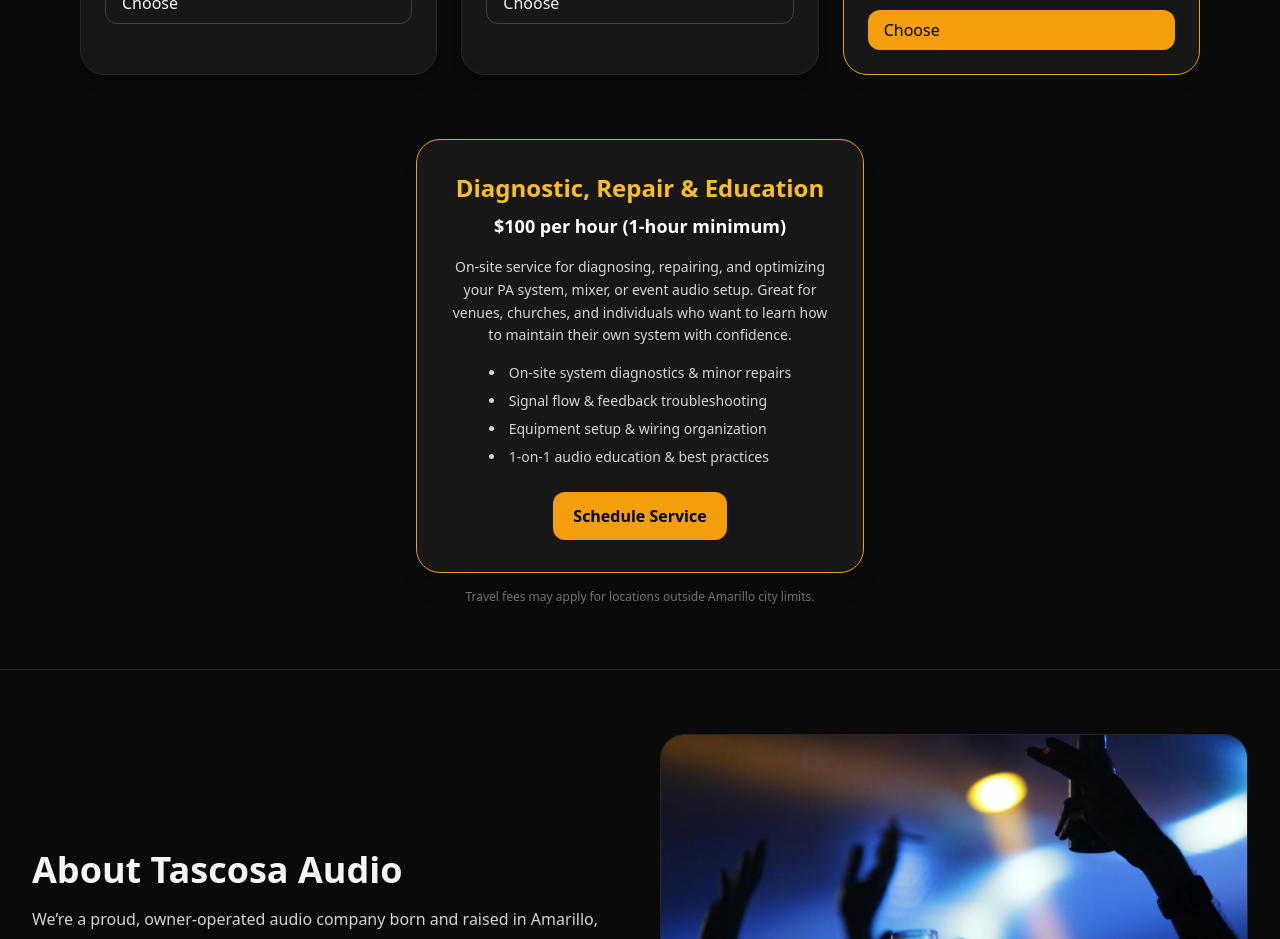
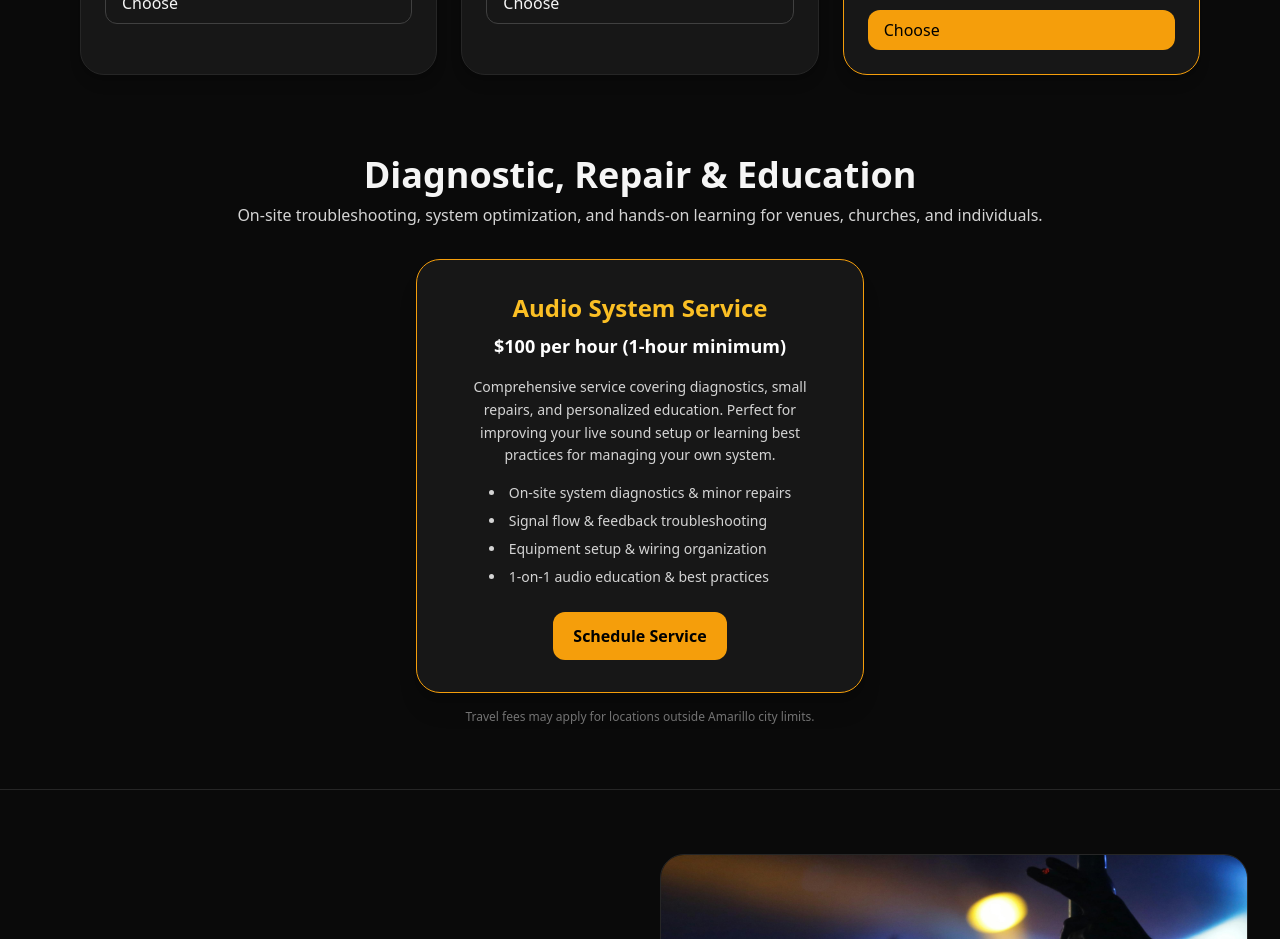
Before and after one commit to dexter806/tascosa.audio, a Next.js app: page / in a window 1280 px wide. Shown: the part 1640-2579 px from the top of the page. Built offline with nearby package versions, Linux system fonts and the light colour scheme.

Commit message:
Update index.js

```diff
--- a/pages/index.js
+++ b/pages/index.js
@@ -155,6 +155,7 @@ export default function Home() {
 
         {/* PRICING */}
 <section id="pricing" className="mx-auto max-w-7xl px-4 sm:px-6 lg:px-8 py-16 border-t border-neutral-800">
+  {/* DJ Services Header */}
   <h2 className="text-3xl md:text-4xl font-bold">DJ Services</h2>
   <p className="mt-2 text-neutral-300">
     Transparent base packages. All packages run until 12:00&nbsp;AM. Per-hour add-on available for the 6-hour package only.
@@ -229,14 +230,22 @@ export default function Home() {
     ))}
   </div>
 
-  {/* Diagnostic, Repair, Education */}
-  <div className="mt-16 flex justify-center">
+  {/* Diagnostic Section Header */}
+  <div className="mt-20 text-center">
+    <h2 className="text-3xl md:text-4xl font-bold">Diagnostic, Repair & Education</h2>
+    <p className="mt-2 text-neutral-300">
+      On-site troubleshooting, system optimization, and hands-on learning for venues, churches, and individuals.
+    </p>
+  </div>
+
+  {/* Diagnostic, Repair, Education Card */}
+  <div className="mt-8 flex justify-center">
     <div className="rounded-3xl border border-amber-500 bg-neutral-900 p-8 shadow-xl max-w-md text-center">
-      <h3 className="text-2xl font-semibold text-amber-400">Diagnostic, Repair & Education</h3>
+      <h3 className="text-2xl font-semibold text-amber-400">Audio System Service</h3>
       <p className="mt-2 text-lg font-bold text-white">$100 per hour (1-hour minimum)</p>
       <p className="mt-4 text-neutral-300 text-sm leading-relaxed">
-        On-site service for diagnosing, repairing, and optimizing your PA system, mixer, or event audio setup.
-        Great for venues, churches, and individuals who want to learn how to maintain their own system with confidence.
+        Comprehensive service covering diagnostics, small repairs, and personalized education. Perfect for improving
+        your live sound setup or learning best practices for managing your own system.
       </p>
       <ul className="mt-4 space-y-2 text-sm text-neutral-300 list-disc list-inside text-left inline-block">
         <li>On-site system diagnostics & minor repairs</li>
@@ -257,6 +266,7 @@ export default function Home() {
     Travel fees may apply for locations outside Amarillo city limits.
   </p>
 </section>
+
 
 
         {/* ABOUT */}
```
